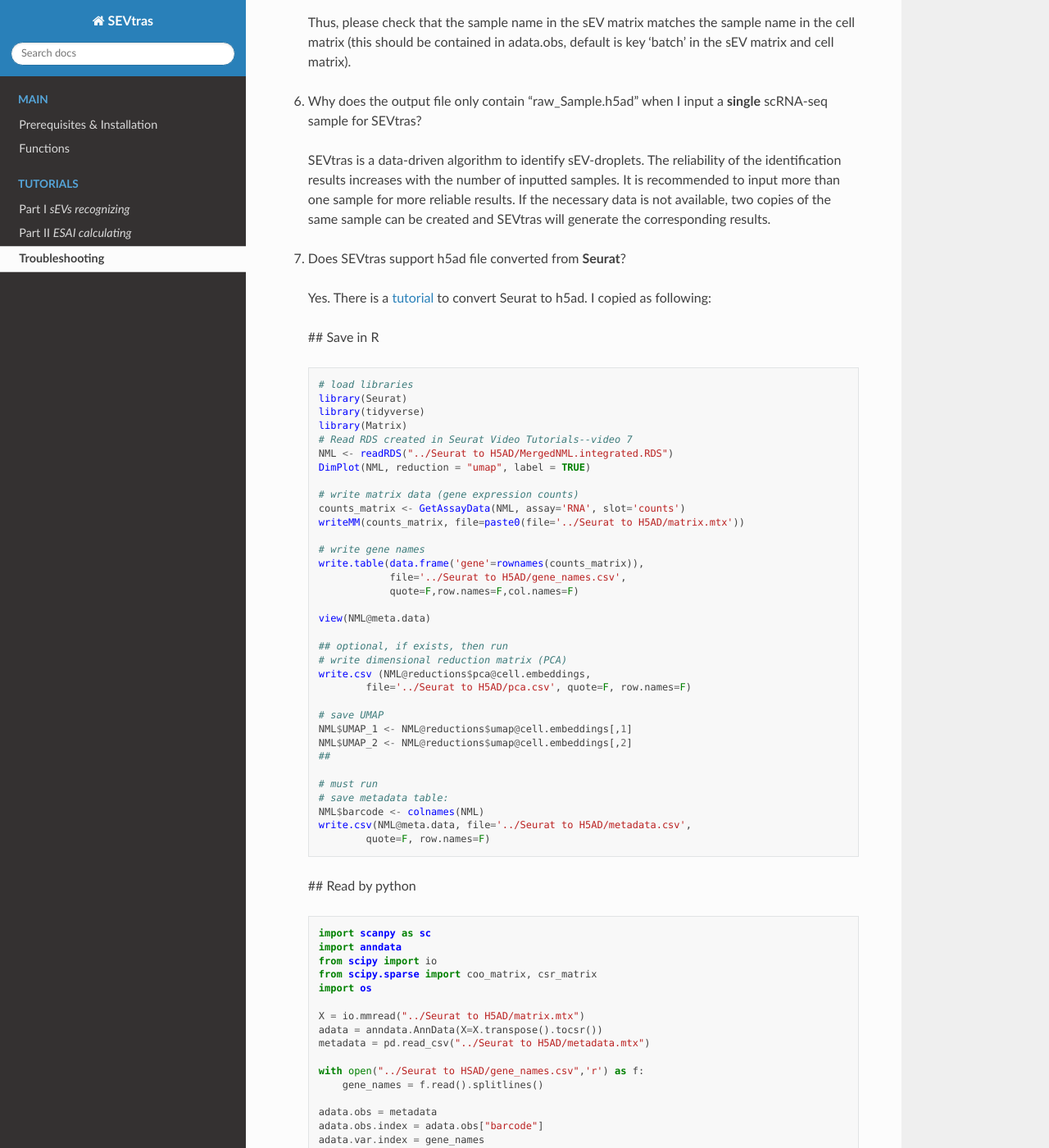
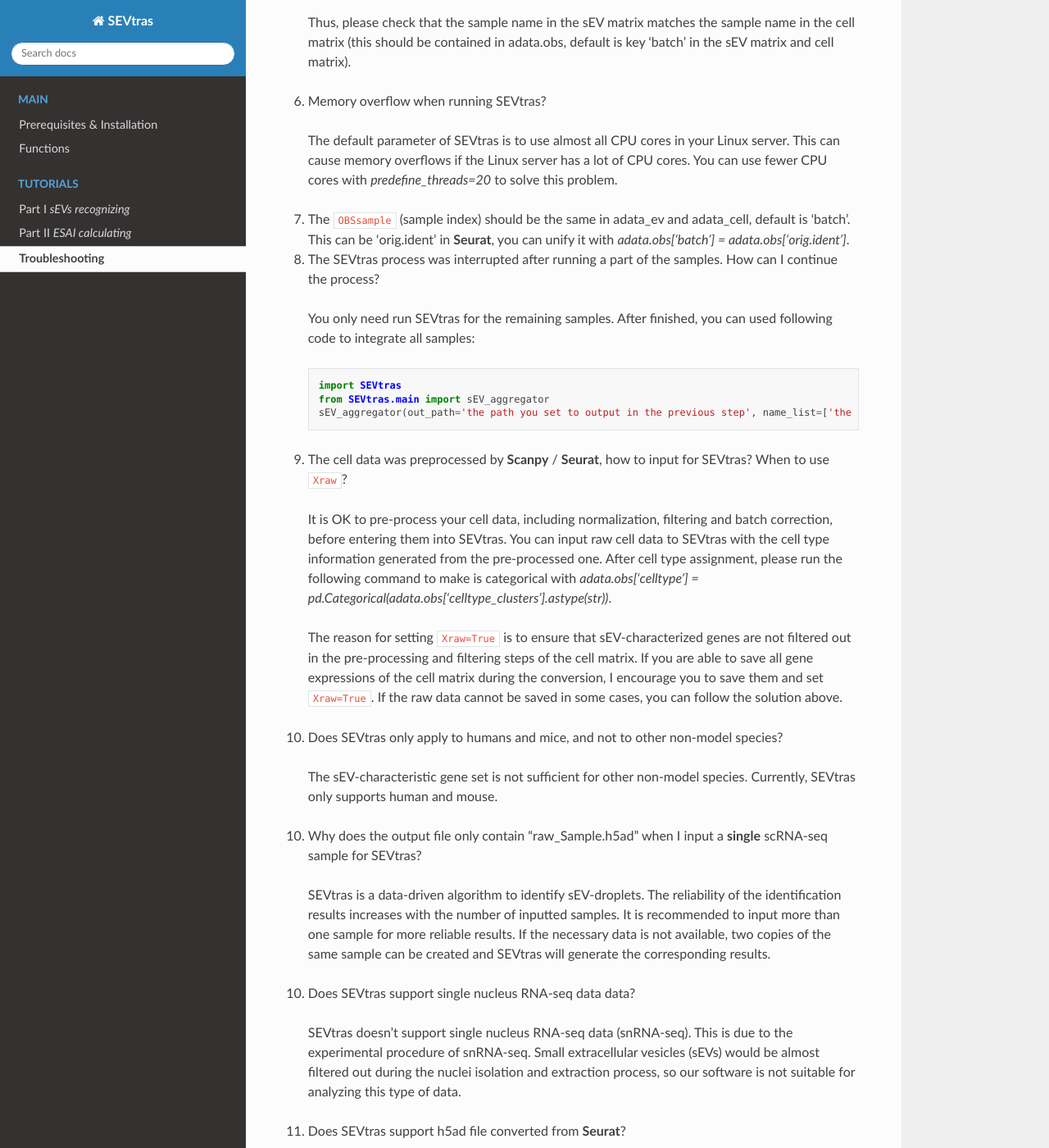
Before and after one commit to bioinfo-biols/SEVtras, a Sphinx documentation site: the page built from docs/Troubleshooting.rst, in a window 1280 px wide and 1400 px high, scrolled down 818 px. Shown: the whole window at 82% size. Built offline with Sphinx 7.4.7 and the Read the Docs theme 2.0.0, drawn with Linux system fonts in a browser that asks for light colours; some of the changed text lies outside the part shown.

Commit message:
Add files via upload

```diff
--- a/docs/Functions.rst
+++ b/docs/Functions.rst
@@ -34,7 +34,7 @@ This function used for ESAI calculating.
 * *OBSev*\: the index represents the sEV information in the ``obs`` of adata, default is ``sEV``\,
 * *OBSMpca*\: the index represents the PCA information in the ``obsm`` of adata, default is ``X_pca``\,
 * *cellN*\: the number of neighors used for ESAI deconvolution, default is ``10``\,
-* *Xraw*\:  whether or not to use the raw object in the ``adata_cell``. If ``adata_cell`` has been filtered or normalized, please set ``Xraw=True``, and ``adata_cell.raw`` will be used. Note: save raw ``adata_cell`` as ``adata_cell.raw`` before filtering. Default is ``True``\,
+* *Xraw*\:  whether or not to use the raw object in the ``adata_cell``. If ``adata_cell`` has been filtered or normalized, please set ``Xraw=True``, and ``adata_cell.raw`` will be used. Note: if set ``Xraw=True``, save raw ``adata_cell`` as ``adata_cell.raw`` before filtering. Default is ``True``\,
 * *normalW*\: whether or not to scale ``adata_cell`` in ESAI deconvolution, default is ``True``\,
 * *plot_cmp*\: the pallete used for plot different cell types in umap, default is ``SEV_builtin``\, you can use other pallete in matplotlib e.g. ``Set2``\,
 * *save_plot_prefix*\: the prefix name for saved files, default is ``''``\,
--- a/docs/Troubleshooting.rst
+++ b/docs/Troubleshooting.rst
@@ -24,11 +24,41 @@ Troubleshooting
 
  Thus, please check that the sample name in the sEV matrix matches the sample name in the cell matrix (this should be contained in adata.obs, default is key 'batch' in the sEV matrix and cell matrix).
 
-6. Why does the output file only contain "raw_Sample.h5ad" when I input a **single** scRNA-seq sample for SEVtras?
+6. Memory overflow when running SEVtras?
+
+ The default parameter of SEVtras is to use almost all CPU cores in your Linux server. This can cause memory overflows if the Linux server has a lot of CPU cores. You can use fewer CPU cores with `predefine_threads=20` to solve this problem.
+
+7. The ``OBSsample`` (sample index) should be the same in adata_ev and adata_cell, default is 'batch'. This can be 'orig.ident' in **Seurat**, you can unify it with `adata.obs['batch'] = adata.obs['orig.ident']`.
+
+8. The SEVtras process was interrupted after running a part of the samples. How can I continue the process?
+
+ You only need run SEVtras for the remaining samples. After finished, you can used following code to integrate all samples:
+
+ .. code-block:: python
+
+    import SEVtras
+    from SEVtras.main import sEV_aggregator
+    sEV_aggregator(out_path='the path you set to output in the previous step', name_list=['the sample name1 in your list', 'the sample name2 in your list', 'the sample nameN in your list'], max_M=1000, score_t=1e-15, threads=30, search_UMI=500, flag=0)
+
+9. The cell data was preprocessed by **Scanpy** / **Seurat**, how to input for SEVtras? When to use ``Xraw``?
+
+ It is OK to pre-process your cell data, including normalization, filtering and batch correction, before entering them into SEVtras. You can input raw cell data to SEVtras with the cell type information generated from the pre-processed one. After cell type assignment, please run the following command to make is categorical with `adata.obs['celltype'] = pd.Categorical(adata.obs['celltype_clusters'].astype(str))`.
+
+ The reason for setting ``Xraw=True`` is to ensure that sEV-characterized genes are not filtered out in the pre-processing and filtering steps of the cell matrix. If you are able to save all gene expressions of the cell matrix during the conversion, I encourage you to save them and set ``Xraw=True``. If the raw data cannot be saved in some cases, you can follow the solution above.
+
+10. Does SEVtras only apply to humans and mice, and not to other non-model species?
+
+ The sEV-characteristic gene set is not sufficient for other non-model species. Currently, SEVtras only supports human and mouse.
+
+10. Why does the output file only contain "raw_Sample.h5ad" when I input a **single** scRNA-seq sample for SEVtras?
 
  SEVtras is a data-driven algorithm to identify sEV-droplets. The reliability of the identification results increases with the number of inputted samples. It is recommended to input more than one sample for more reliable results. If the necessary data is not available, two copies of the same sample can be created and SEVtras will generate the corresponding results.
 
-7. Does SEVtras support h5ad file converted from **Seurat**?
+10. Does SEVtras support single nucleus RNA-seq data data?
+
+ SEVtras doesn't support single nucleus RNA-seq data (snRNA-seq). This is due to the experimental procedure of snRNA-seq. Small extracellular vesicles (sEVs) would be almost filtered out during the nuclei isolation and extraction process, so our software is not suitable for analyzing this type of data.
+
+11. Does SEVtras support h5ad file converted from **Seurat**?
 
  Yes. There is a `tutorial <https://www.youtube.com/watch?v=-MATf22tcak>`_ to convert Seurat to h5ad. I copied as following:
 
@@ -94,3 +124,5 @@ Troubleshooting
     adata.var.index = gene_names
 
     adata.write_h5ad('../Seurat to H5AD/adata.h5ad')
+
+ After conversion, you also need to set the cell cluster in adata.obs to Categorical with `adata.obs['celltype'] = pd.Categorical(adata.obs['seurat_clusters'].astype(str))`.
```
